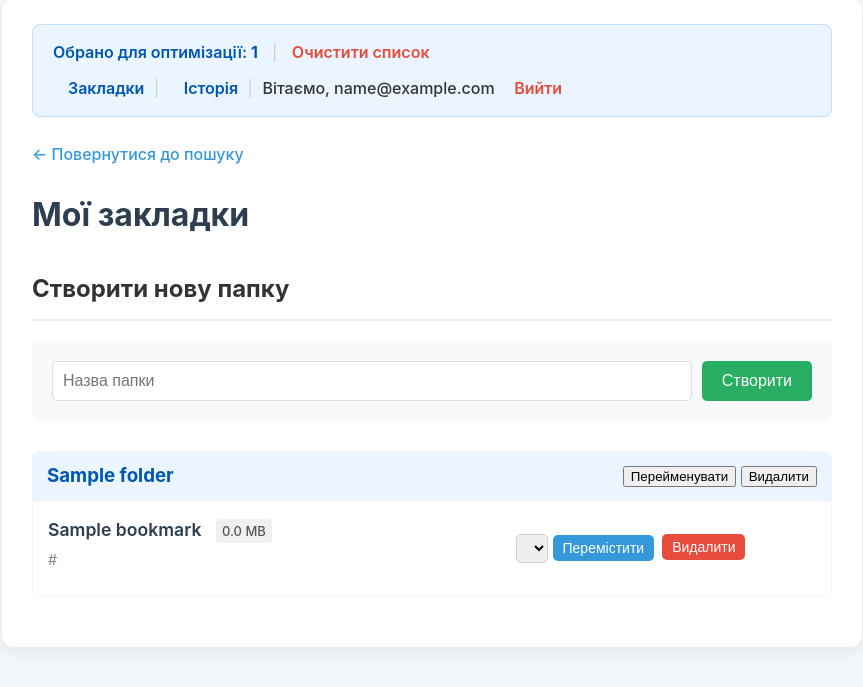
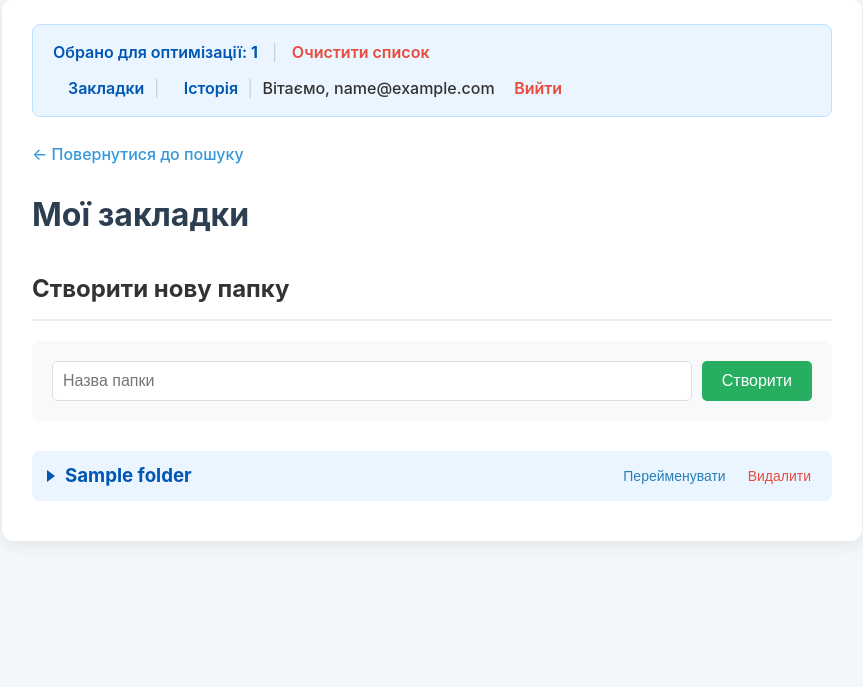
Before and after one commit to Nazar-Udod/Content-Downloader-App, a FastAPI app: template templates/bookmarks.html in a window 1280 px wide. Shown: the part 21-708 px from the top of the page, without its empty margins (208-1071 px from the left). Run offline with FastAPI, Linux system fonts and the light colour scheme; the template is opened without the code that fills it: most values are stand-ins (such as "Sample title", 1, 10 or a date in 2020); lists and menus that the app fills with data are empty; parts of the project's set-up code (start-up, migrations or seed data) failed here and were passed over.

Commit message:
Added accordion bookmark folders

```diff
--- a/templates/bookmarks.html
+++ b/templates/bookmarks.html
@@ -22,13 +22,36 @@
     }
 
     .folder-item {
-        margin-bottom: 25px;
+        margin-bottom: 15px;
     }
     .folder-header {
         display: flex; justify-content: space-between; align-items: center;
-        background: #eaf5ff; padding: 10px 15px; border-radius: 8px 8px 0 0;
+        background: #eaf5ff; padding: 10px 15px; border-radius: 8px;
+        transition: border-radius 0.3s;
+    }
+    .folder-header.active {
+        border-radius: 8px 8px 0 0;
+    }
+    .folder-title-wrapper {
+        display: flex; align-items: center; gap: 10px;
+        cursor: pointer;
+        user-select: none;
+        flex-grow: 1;
     }
     .folder-header h3 { margin: 0; color: #0056b3; }
+    .folder-arrow {
+        display: inline-block;
+        width: 0;
+        height: 0;
+        border-top: 6px solid transparent;
+        border-bottom: 6px solid transparent;
+        border-left: 8px solid #0056b3;
+        transition: transform 0.2s ease;
+    }
+    .folder-arrow.open {
+        transform: rotate(90deg);
+    }
+
     .folder-actions { display: flex; gap: 10px; }
     .folder-actions button {
         background: none; border: none; cursor: pointer; font-size: 14px;
@@ -36,12 +59,16 @@
     }
     .folder-actions .rename-btn { color: #2980b9; }
     .folder-actions .delete-btn { color: #e74c3c; }
-
     .bookmark-list {
         list-style: none; padding: 0; margin: 0;
         border: 1px solid #eaf5ff; border-top: none;
         border-radius: 0 0 8px 8px;
+        display: none; /* Приховано! */
     }
+    .bookmark-list.open {
+        display: block;
+    }
+
     .bookmark-item {
         padding: 15px; border-bottom: 1px solid #f4f4f4;
         display: flex; justify-content: space-between; align-items: center; gap: 10px;
@@ -101,7 +128,7 @@
         font-weight: 500; color: #555; background-color: #f0f0f0;
         padding: 2px 6px; border-radius: 4px; font-size: 13px;
         margin-left: 10px;
-        display: inline-block; /* Щоб був поруч з 'a' */
+        display: inline-block;
     }
     .size-info.unknown { background-color: #fff3cd; color: #856404; }
 </style>
@@ -126,10 +153,14 @@
 
 {% for folder in folders %}
 <div class="folder-item">
-    <div class="folder-header">
-        <h3>{{ folder.Name }}</h3>
+    <div class="folder-header" id="header-{{ folder.FolderID }}">
 
-        <div classs="folder-actions">
+        <div class="folder-title-wrapper" onclick="toggleFolder('{{ folder.FolderID }}')">
+            <span class="folder-arrow" id="arrow-{{ folder.FolderID }}"></span>
+            <h3>{{ folder.Name }}</h3>
+        </div>
+
+        <div class="folder-actions">
             <form action="/bookmarks/folder/rename" method="post" class="rename-form" id="rename-form-{{ folder.FolderID }}" style="display: none;">
                 <input type="hidden" name="folder_id" value="{{ folder.FolderID }}">
                 <input type="text" name="new_name" value="{{ folder.Name }}" required>
@@ -151,7 +182,7 @@
         </div>
     </div>
 
-    <ul class="bookmark-list">
+    <ul class="bookmark-list" id="list-{{ folder.FolderID }}">
         {% if not folder.bookmarks %}
         <li class="bookmark-item"><p style="color: #7f8c8d;">Папка порожня</p></li>
         {% endif %}
@@ -257,4 +288,22 @@
 </div>
 {% endfor %}
 
+<script>
+    function toggleFolder(folderId) {
+        var list = document.getElementById('list-' + folderId);
+        var arrow = document.getElementById('arrow-' + folderId);
+        var header = document.getElementById('header-' + folderId);
+
+        if (list.classList.contains('open')) {
+            list.classList.remove('open');
+            arrow.classList.remove('open');
+            header.classList.remove('active');
+        } else {
+            list.classList.add('open');
+            arrow.classList.add('open');
+            header.classList.add('active');
+        }
+    }
+</script>
+
 {% endblock %}
```
